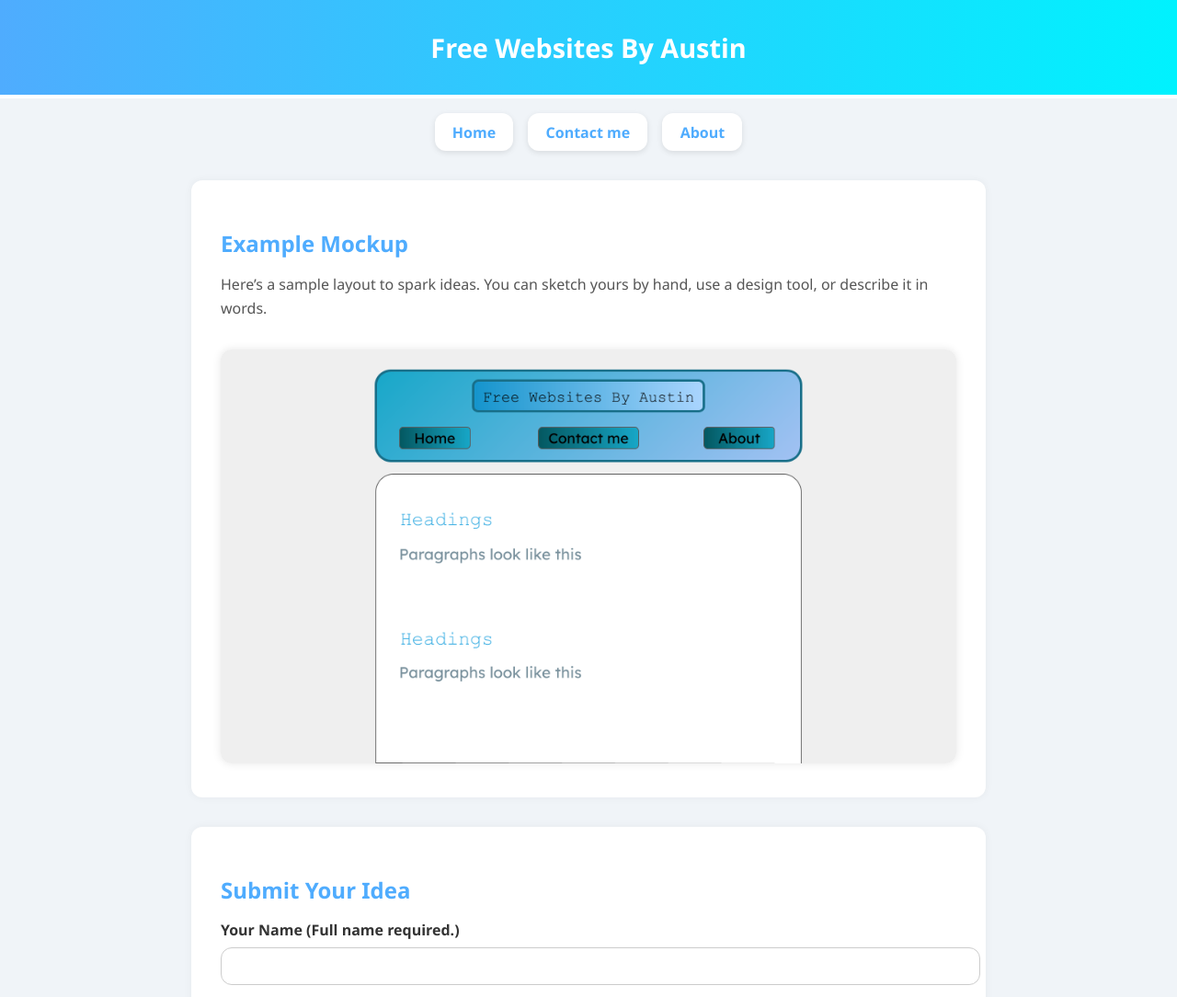
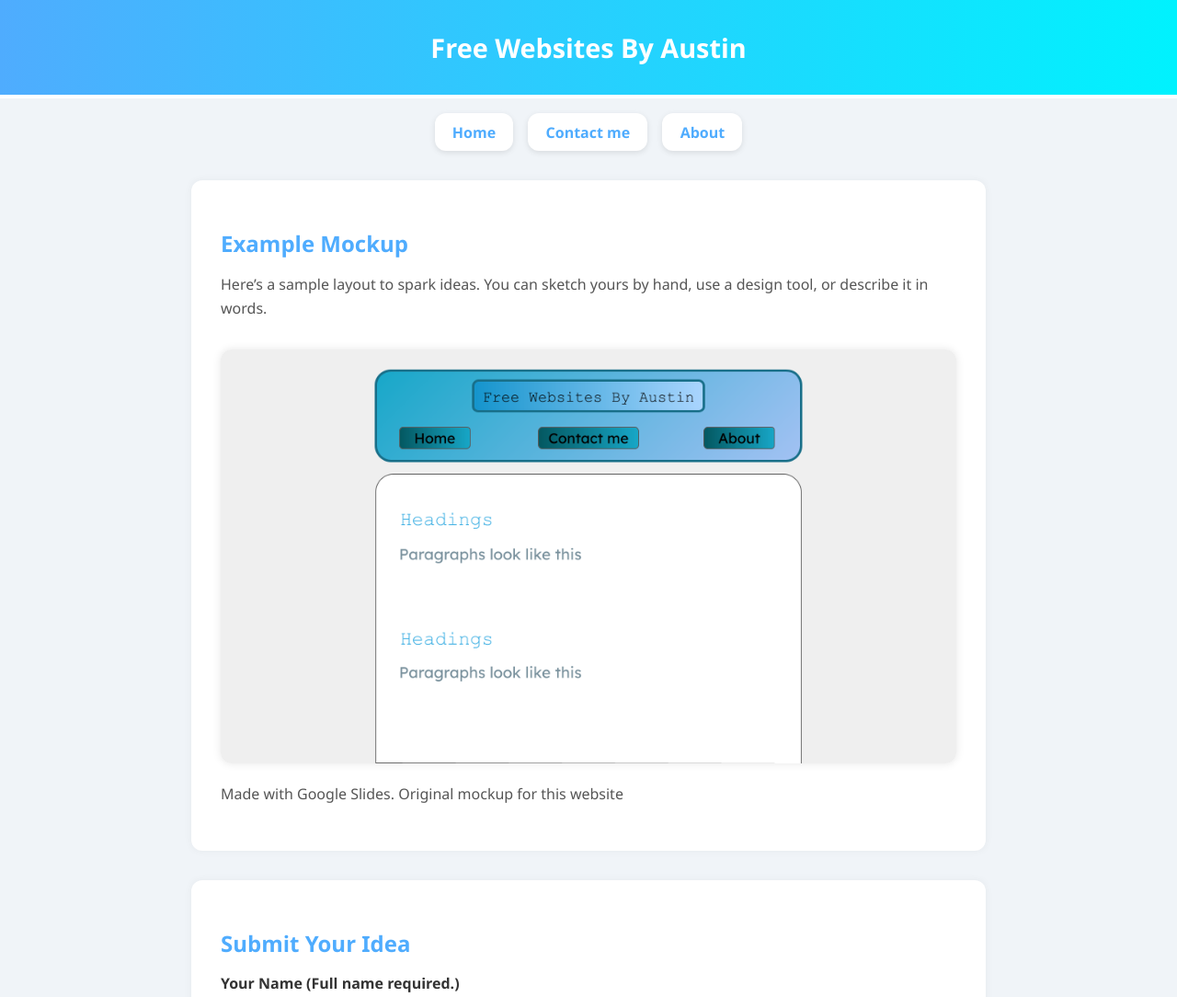
Before and after one commit to Austin-ADev/free-websites, a plain HTML site: page contact.html in a window 1280 px wide. Shown: the top 1084 px of the page at 92% size. Drawn offline with Linux system fonts and the light colour scheme.

Commit message:
Update contact.html

```diff
--- a/contact.html
+++ b/contact.html
@@ -145,6 +145,7 @@
     <h2>Example Mockup</h2>
     <p>Here’s a sample layout to spark ideas. You can sketch yours by hand, use a design tool, or describe it in words.</p>
     <img src="mockup-example.png" alt="Sample website mockup" />
+    <p>Made with Google Slides. Original mockup for this website</p>
   </section>
 
   <section>
```
